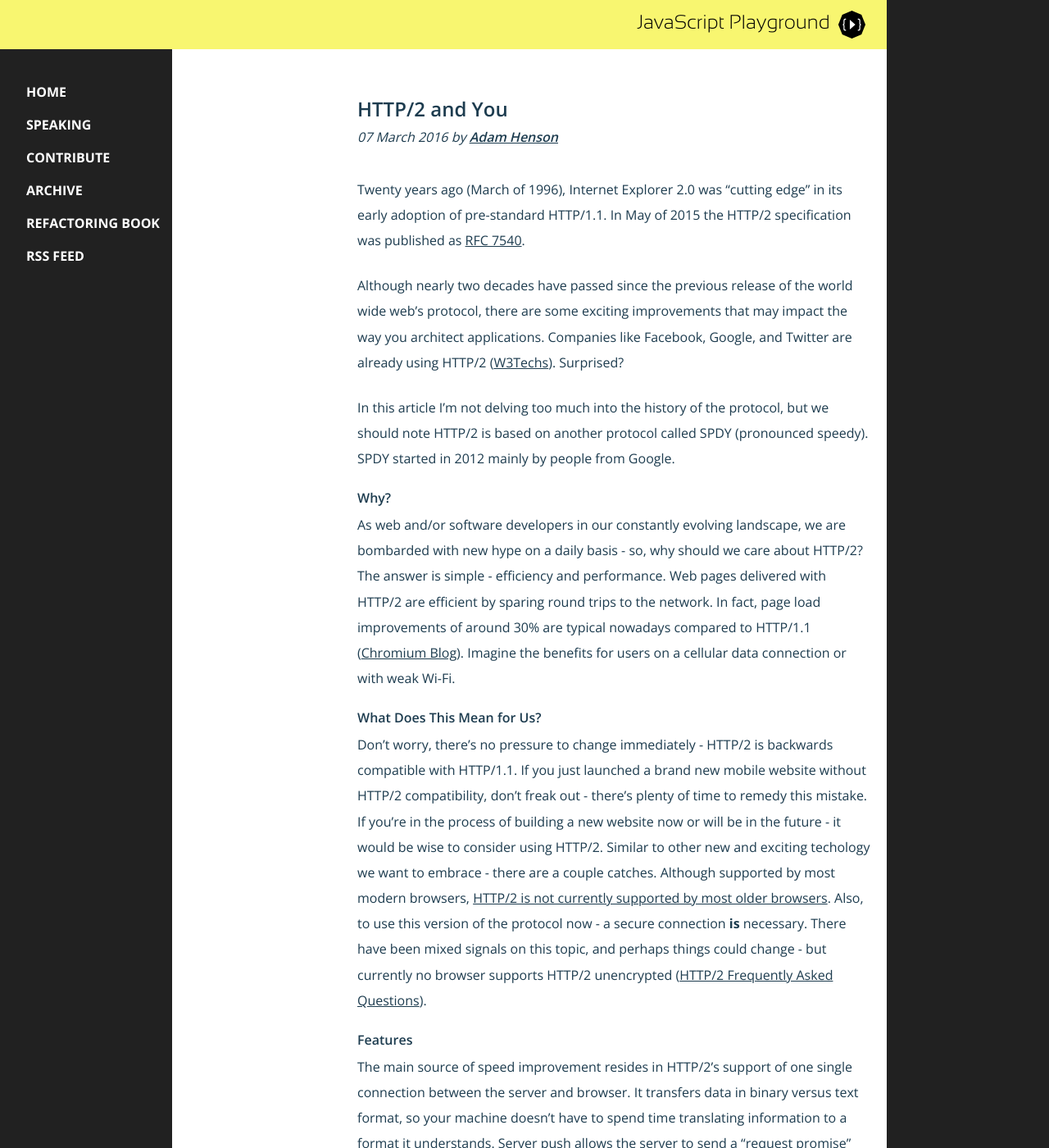
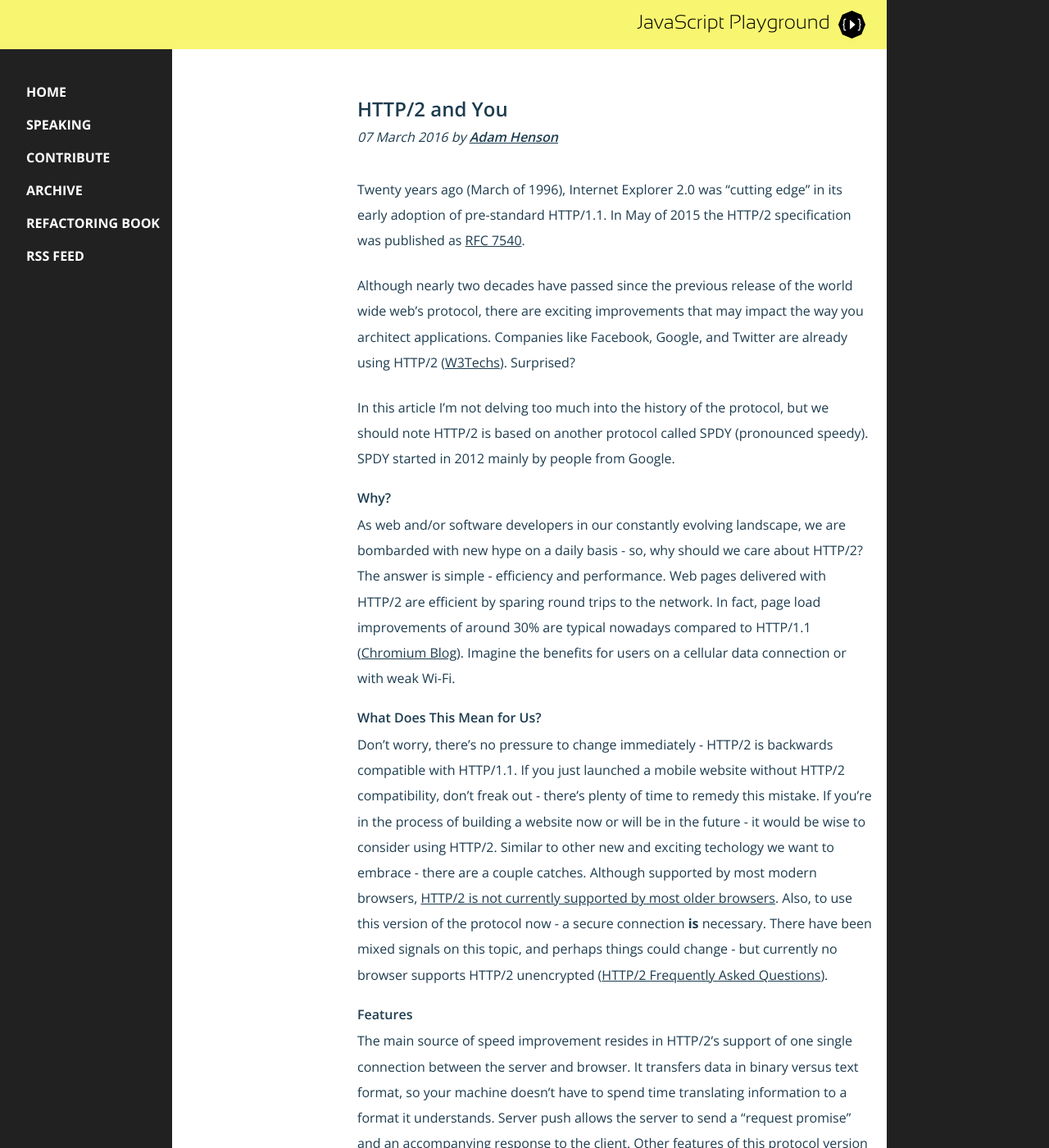
Before and after one commit to jackfranklin/javascriptplayground.com, a Jekyll site: the page built from _posts/2016-03-07-http2-and-you.md, in a window 1280 px wide and 1400 px high. Shown: the whole window at 82% size. Built offline with Jekyll 4.4.1, drawn with Linux system fonts in a browser that asks for light colours; nearby versions of some CDN libraries; Markdown is read by kramdown in place of the engine named in the settings; a script that is not in the unit is left out; comment, search, counter and statistics services are not loaded; some of the changed text lies outside the part shown.

Commit message:
"HTTP/2 and You" article: Small grammar updates. Last of initial changes.

```diff
--- a/_posts/2016-03-07-http2-and-you.md
+++ b/_posts/2016-03-07-http2-and-you.md
@@ -9,7 +9,7 @@ author_img: "https://www.gravatar.com/avatar/0af18cf327acab3a0a5146bf0a256b09?s=
 
 Twenty years ago (March of 1996), Internet Explorer 2.0 was "cutting edge" in its early adoption of pre-standard HTTP/1.1. In May of 2015 the HTTP/2 specification was published as [RFC 7540](http://httpwg.org/specs/rfc7540.html).
 
-Although nearly two decades have passed since the previous release of the world wide web's protocol, there are some exciting improvements that may impact the way you architect applications. Companies like Facebook, Google, and Twitter are already using HTTP/2 ([W3Techs](http://w3techs.com/technologies/details/ce-http2/all/all)). Surprised?
+Although nearly two decades have passed since the previous release of the world wide web's protocol, there are exciting improvements that may impact the way you architect applications. Companies like Facebook, Google, and Twitter are already using HTTP/2 ([W3Techs](http://w3techs.com/technologies/details/ce-http2/all/all)). Surprised?
 
 In this article I'm not delving too much into the history of the protocol, but we should note HTTP/2 is based on another protocol called SPDY (pronounced speedy). SPDY started in 2012 mainly by people from Google.
 
@@ -19,7 +19,7 @@ As web and/or software developers in our constantly evolving landscape, we are b
 
 ## What Does This Mean for Us?
 
-Don't worry, there's no pressure to change immediately - HTTP/2 is backwards compatible with HTTP/1.1. If you just launched a brand new mobile website without HTTP/2 compatibility, don't freak out - there's plenty of time to remedy this mistake. If you're in the process of building a new website now or will be in the future - it would be wise to consider using HTTP/2. Similar to other new and exciting techology we want to embrace - there are a couple catches. Although supported by most modern browsers, [HTTP/2 is not currently supported by most older browsers](http://caniuse.com/#feat=http2). Also, to use this version of the protocol now - a secure connection **is** necessary. There have been mixed signals on this topic, and perhaps things could change - but currently no browser supports HTTP/2 unencrypted ([HTTP/2 Frequently Asked Questions](https://http2.github.io/faq)).
+Don't worry, there's no pressure to change immediately - HTTP/2 is backwards compatible with HTTP/1.1. If you just launched a mobile website without HTTP/2 compatibility, don't freak out - there's plenty of time to remedy this mistake. If you're in the process of building a website now or will be in the future - it would be wise to consider using HTTP/2. Similar to other new and exciting techology we want to embrace - there are a couple catches. Although supported by most modern browsers, [HTTP/2 is not currently supported by most older browsers](http://caniuse.com/#feat=http2). Also, to use this version of the protocol now - a secure connection **is** necessary. There have been mixed signals on this topic, and perhaps things could change - but currently no browser supports HTTP/2 unencrypted ([HTTP/2 Frequently Asked Questions](https://http2.github.io/faq)).
 
 ## Features
 
```
Also changed, not shown: other parts of _posts/2016-03-07-http2-and-you.md (+1 -1 lines).
